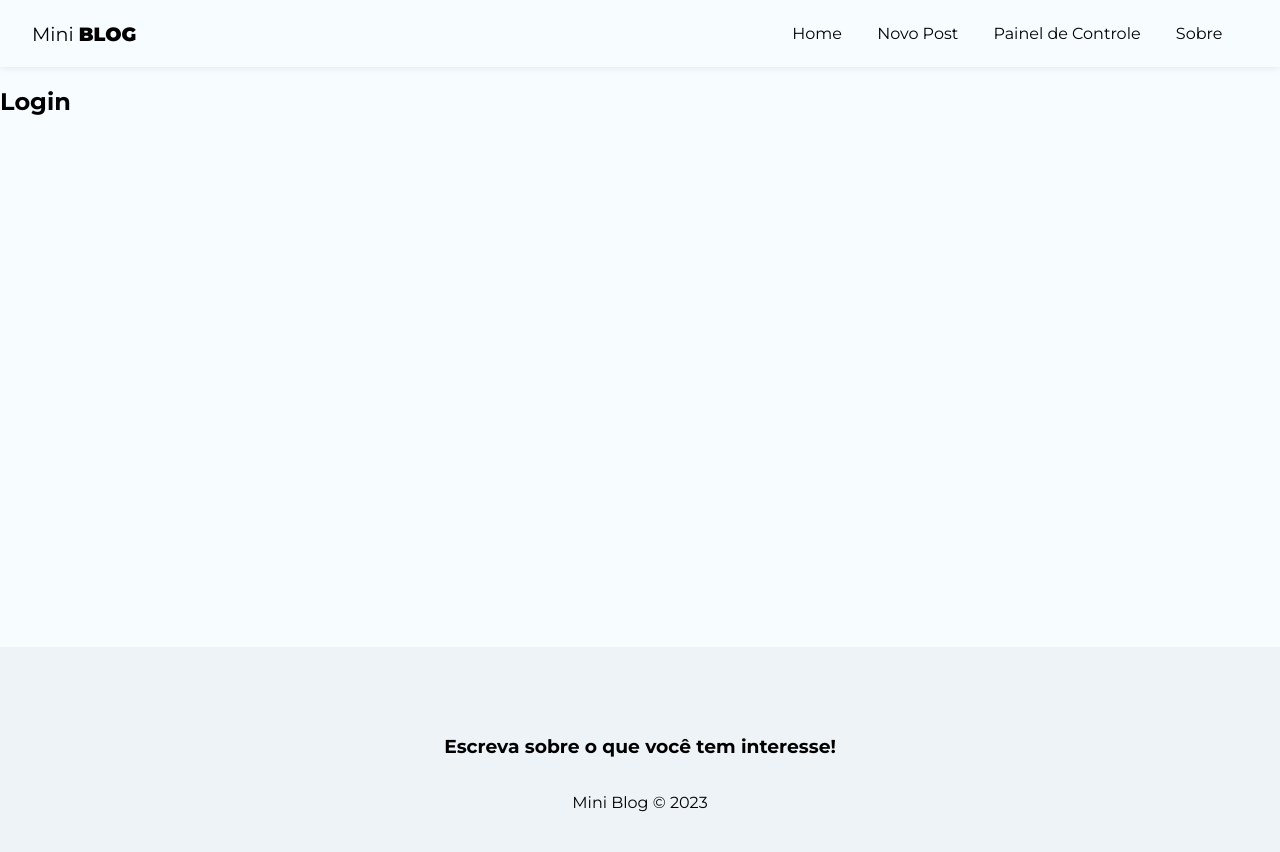
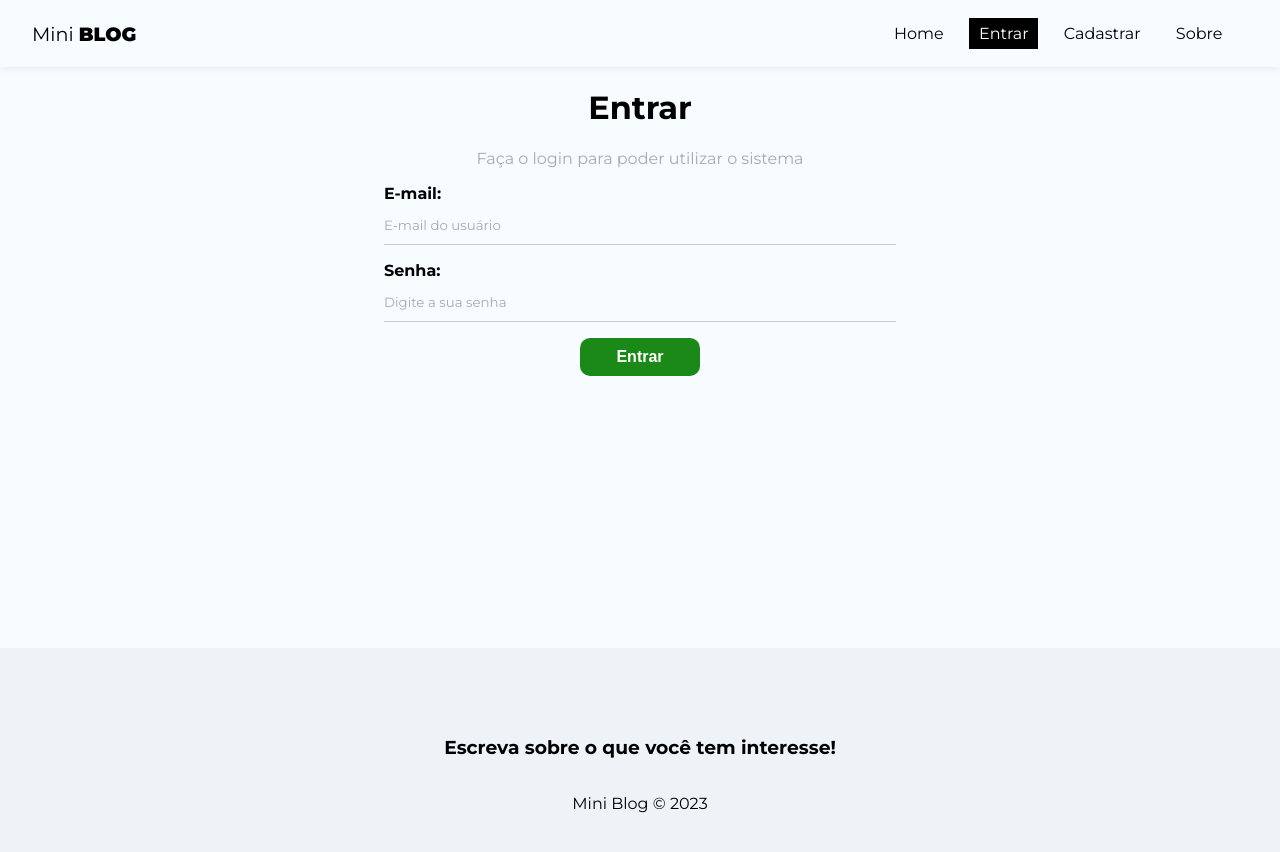
Before and after one commit to mariaclaudiapio/miniblog-em-react, a React (Create React App) app: page /login in a window 1280 px wide. Shown: the top 852 px of the page. Built offline with nearby package versions, Linux system fonts and the light colour scheme; no server answers.

Commit message:
developing login part

```diff
--- a/src/components/Navbar/Navbar.js
+++ b/src/components/Navbar/Navbar.js
@@ -1,12 +1,14 @@
 import { NavLink } from 'react-router-dom'
 
 import styles from './Navbar.module.css'
+
 import { useAuthentication } from '../../hooks/useAuthentication'
 import { useAuthValue } from '../../context/AuthContext'
 
 const Navbar = () => {
 
-    const {user} = useAuthValue()
+    const { user } = useAuthValue()
+    const { logout } = useAuthentication()
 
     return (
         <nav className={styles.navbar}>
@@ -16,7 +18,7 @@
             <ul className={styles.links_list}>
                 <li><NavLink to='/'
                 className={({ isActive }) => isActive ? styles.active : ''}>Home</NavLink></li>
-                {user && (
+                {!user && (
                     <>
                         <li><NavLink to='/login'
                         className={({ isActive }) => isActive ? styles.active : ''}>Entrar</NavLink></li>
@@ -24,7 +26,7 @@
                         className={({ isActive }) => isActive ? styles.active : ''}>Cadastrar</NavLink></li>
                     </>
                 )}
-                {!user && (
+                {user && (
                     <>
                         <li><NavLink to='/posts/create'
                         className={({ isActive }) => isActive ? styles.active : ''}>Novo Post</NavLink></li>
@@ -35,6 +37,11 @@
 
                 <li><NavLink to='/about'
                  className={({ isActive }) => isActive ? styles.active : ''}>Sobre</NavLink></li>
+                 {user && (
+                    <li>
+                        <button onClick={logout}>Sair</button>
+                    </li>
+                 )}
             </ul>
         </nav>
     )
--- a/src/hooks/useAuthentication.js
+++ b/src/hooks/useAuthentication.js
@@ -42,6 +42,7 @@
             setLoading(false)
 
             return user
+
         } catch (error) {
             console.log(error.message)
             console.log(typeof error.message)
@@ -55,9 +56,43 @@
                 systemErrorMessage = 'Ocorreu um erro. Por favor, tente mais tarde!'
             }
 
+            setLoading(false)
             setError(systemErrorMessage)
+        }
+    }
 
+    const logout = () => {
+        checkIfIsCancelled()
 
+        signOut(auth)
+    }
+
+    const login = async(data) => {
+
+        checkIfIsCancelled()
+
+        setLoading(true)
+        setError(false)
+
+        try {
+
+            await signInWithEmailAndPassword(auth, data.email, data.password)
+            setLoading(false)
+
+        } catch (error) {
+
+            let systemErrorMessage
+
+            if(error.message.includes('user-not-found')) {
+                systemErrorMessage = 'Usuário não encontrado.'
+            } else if (error.message.includes('wrong-password')) {
+                systemErrorMessage = 'Senha incorreta.'
+            } else {
+                systemErrorMessage = 'Ocorreu um erro. Por favor, tente mais tarde.'
+            }
+
+            setError(systemErrorMessage)
+            setLoading(false)
         }
     }
 
@@ -70,5 +105,7 @@
         createUser,
         error,
         loading,
+        logout,
+        login,
     }
 }
--- a/src/pages/login/Login.js
+++ b/src/pages/login/Login.js
@@ -1,9 +1,67 @@
+import { useState, useEffect } from 'react'
+
 import styles from './Login.module.css'
 
+import { useAuthValue } from '../../context/AuthContext'
+import { useAuthentication } from '../../hooks/useAuthentication'
+
 const Login = () => {
+
+    const [email, setEmail] = useState('')
+    const [password, setPassword] = useState('')
+    const [error, setError] = useState('')
+    const { login, error: authError, loading } = useAuthentication()
+
+    const handleSubmit = async (e) => {
+        e.preventDefault()
+
+        setError('')
+
+        const user = {
+            email,
+            password,
+        }
+
+        const res = await login(user)
+
+        console.log(res)
+    }
+
+    useEffect(() => {
+        if(authError) {
+            setError(authError)
+        }
+    }, [authError])
+
     return (
-        <div>
-            <h2>Login</h2>
+        <div className={styles.login}>
+            <h1>Entrar</h1>
+            <p>Faça o login para poder utilizar o sistema</p>
+            <form onSubmit={handleSubmit}>
+                <label>
+                    <span>E-mail:</span>
+                    <input type='email'
+                    name='email' required
+                    placeholder='E-mail do usuário'
+                    value={email}
+                    onChange={(e) => setEmail(e.target.value)}
+                    />
+                </label>
+                <label>
+                    <span>Senha:</span>
+                    <input type='password'
+                    name='password' required
+                    placeholder='Digite a sua senha'
+                    value={password}
+                    onChange={(e) => setPassword(e.target.value)}
+                    />
+                </label>
+                {!loading && <button className='btn'>Entrar</button>}
+                {loading && (
+                    <button className='btn' disabled>Aguarde...</button>
+                )}
+                {error && <p className='error'>{error}</p>}
+            </form>
         </div>
     )
 }
--- a/src/pages/login/Login.module.css
+++ b/src/pages/login/Login.module.css
@@ -0,0 +1,7 @@
+.login {
+    text-align: center;
+}
+
+.login p {
+    color: #aaaaaa;
+}
```
